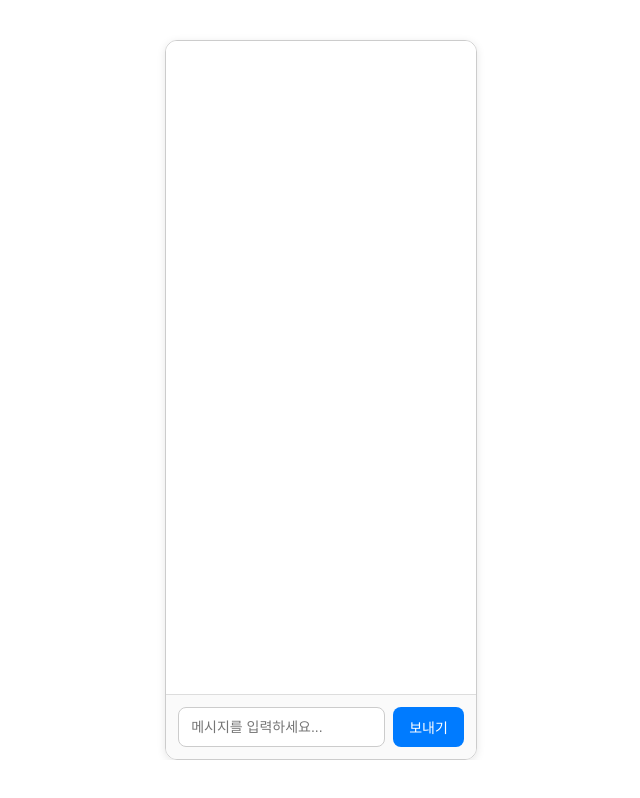
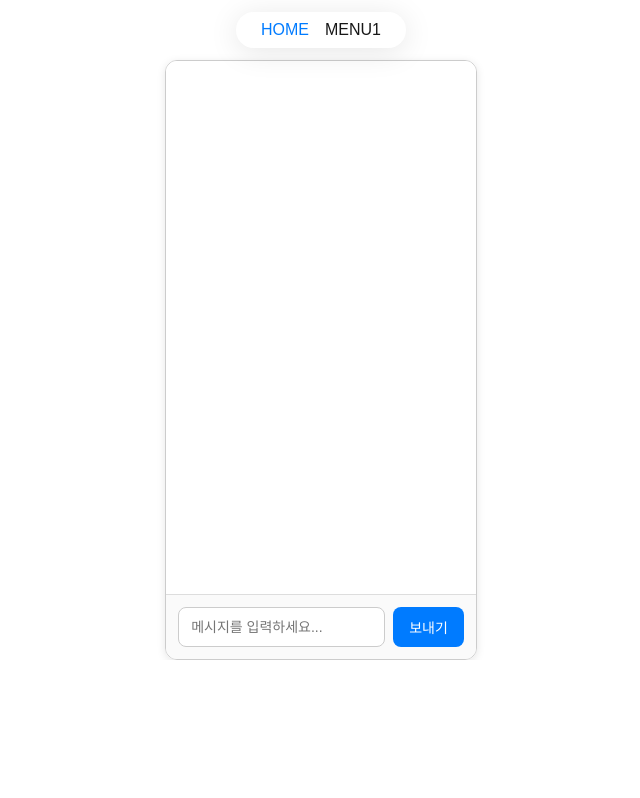
Before and after one commit to IPYURA/chat_practice, a Next.js app: page / in a window 1280 px wide. Shown: the whole page, without its empty margins (319-959 px from the left). Built offline with nearby package versions, Linux system fonts and the light colour scheme.

Commit message:
GNB added

```diff
--- a/app/components/ChatWindow.module.css
+++ b/app/components/ChatWindow.module.css
@@ -1,9 +1,9 @@
 .chatContainer {
   display: flex;
   flex-direction: column;
-  height: 90vh;
+  height: 75vh;
   max-width: 600px;
-  margin: 40px auto 0;
+  margin: 12px auto 0;
   border: 1px solid #ccc;
   border-radius: 12px;
   overflow: hidden;
--- /dev/null
+++ b/app/components/common/Gnb.jsx
@@ -0,0 +1,30 @@
+"use client";
+
+import { usePathname } from "next/navigation";
+import styles from "./common.module.css";
+import Link from "next/link";
+
+const navigationList = ["/menu1"];
+
+const Gnb = () => {
+  const pathname = usePathname();
+  return (
+    <nav className={styles.gnb}>
+      <Link
+        href="/"
+        className={`${styles.path} ${pathname === "/" && styles.active}`}
+      >
+        HOME
+      </Link>
+      {navigationList.map((path) => (
+        <Link
+          href={path}
+          className={`${styles.path} ${pathname === path && styles.active}`}
+        >
+          {path.replace("/", "").toUpperCase()}
+        </Link>
+      ))}
+    </nav>
+  );
+};
+export default Gnb;
--- /dev/null
+++ b/app/components/common/common.module.css
@@ -0,0 +1,26 @@
+.gnb {
+  margin: 12px auto 0;
+  padding: 8px 24px;
+  display: flex;
+  align-items: center;
+  justify-content: center;
+  gap: 16px;
+  width: fit-content;
+  max-width: 80%;
+  background: rgba(255, 255, 255, 0.1);
+  border-radius: 24px;
+  backdrop-filter: blur(10px);
+  -webkit-backdrop-filter: blur(10px);
+  border: 1px solid rgba(255, 255, 255, 0.3);
+  box-shadow: 0 4px 30px rgba(0, 0, 0, 0.1);
+}
+.path {
+  transition: color 0.3s;
+  font-weight: 200;
+}
+.path:hover {
+  color: #0056b3;
+}
+.active {
+  color: #007bff;
+}
--- a/app/layout.js
+++ b/app/layout.js
@@ -1,5 +1,6 @@
 import { Geist, Geist_Mono } from "next/font/google";
 import "./globals.css";
+import Gnb from "./components/common/Gnb";
 
 const geistSans = Geist({
   variable: "--font-geist-sans",
@@ -20,6 +21,7 @@ export default function RootLayout({ children }) {
   return (
     <html lang="en">
       <body className={`${geistSans.variable} ${geistMono.variable}`}>
+        <Gnb />
         {children}
       </body>
     </html>
```
Also changed, not shown: app/menu1/page.js (added, +7 -0 lines), app/page.module.css (line endings or trailing spaces).
